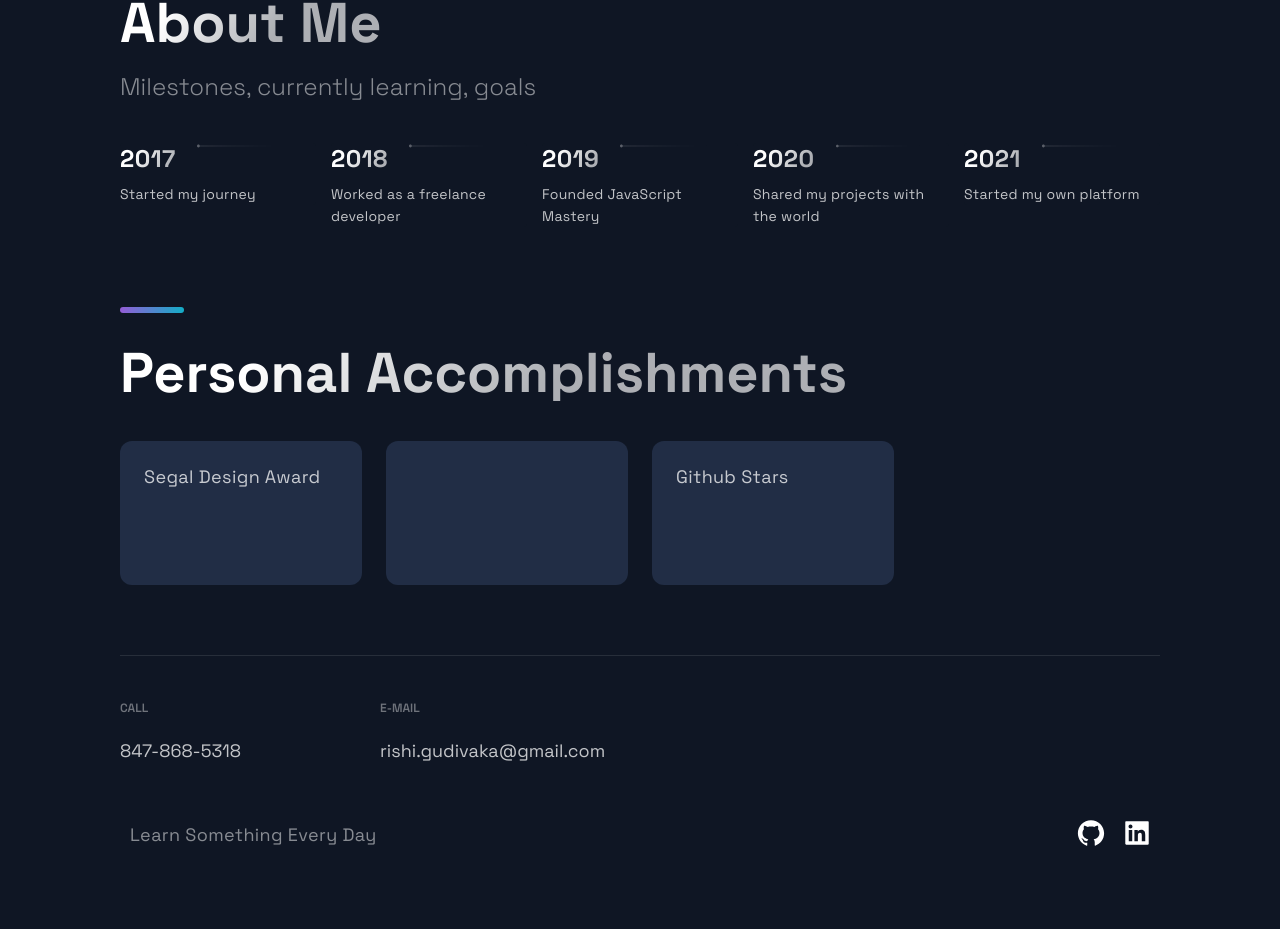
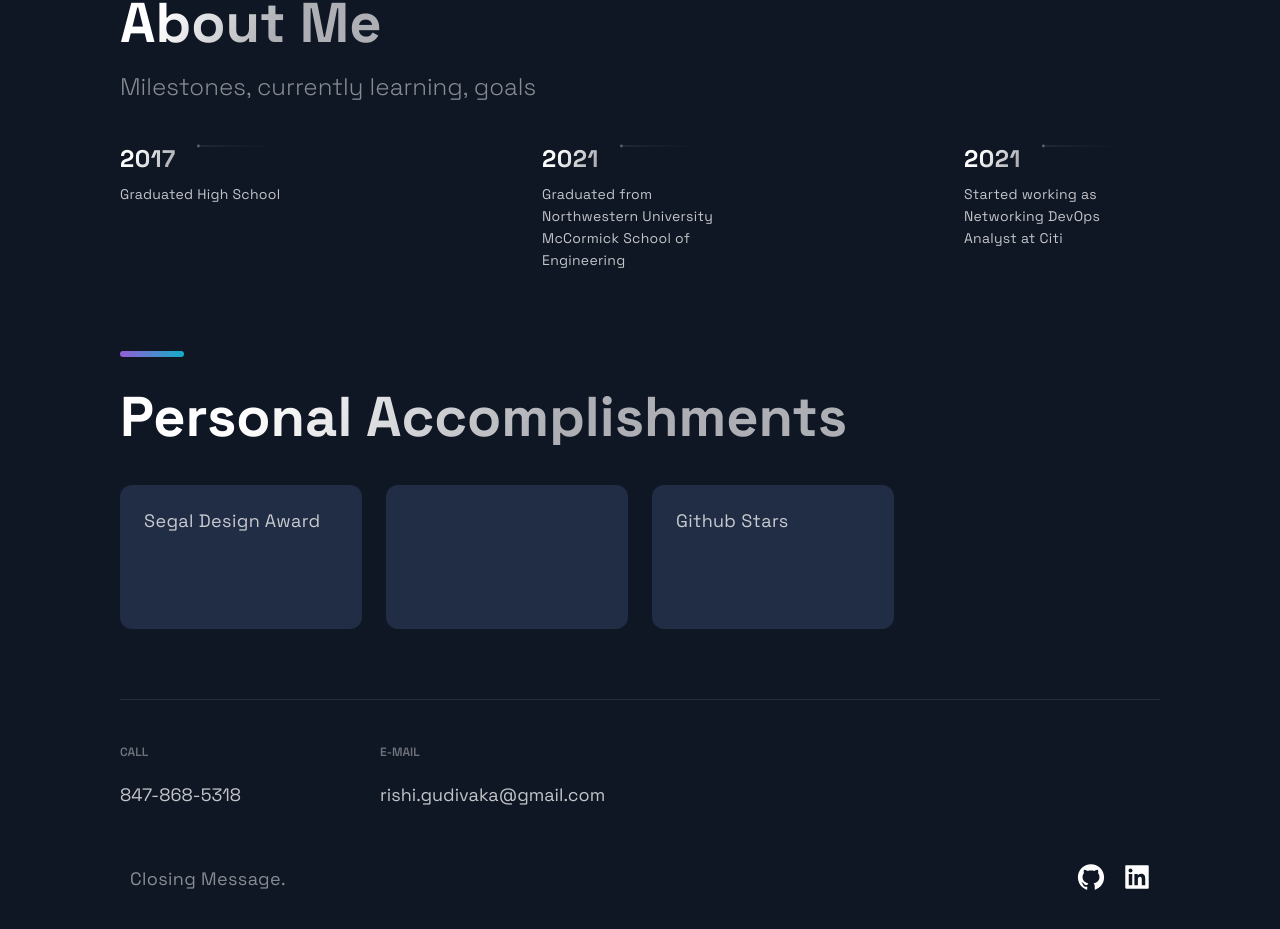
Before and after one commit to rgudivaka/portfolio-website, a Next.js app: page / in a window 1280 px wide. Shown: the part 2489-3418 px from the top of the page. Built offline with nearby package versions, Linux system fonts and the light colour scheme.

Commit message:
added timeline

```diff
--- a/src/components/Footer/Footer.js
+++ b/src/components/Footer/Footer.js
@@ -18,9 +18,7 @@ const Footer = () => {
         </LinkColumn>
       </LinkList>
       <SocialIconsContainer>
-        <CompanyContainer>
-          <Slogan>Learn Something Every Day</Slogan>
-        </CompanyContainer>
+          <Slogan>Closing Message.</Slogan>
       <SocialContainer>
           <SocialIcons href="https://github.com/rgudivaka">
           <AiFillGithub size="3rem" />
--- a/src/constants/constants.js
+++ b/src/constants/constants.js
@@ -11,9 +11,7 @@ export const projects = [
 ];
 
 export const TimeLineData = [
-  { year: 2017, text: 'Started my journey', },
-  { year: 2018, text: 'Worked as a freelance developer', },
-  { year: 2019, text: 'Founded JavaScript Mastery', },
-  { year: 2020, text: 'Shared my projects with the world', },
-  { year: 2021, text: 'Started my own platform', },
+  { year: 2017, text: 'Graduated High School', },
+  { year: 2021, text: 'Graduated from Northwestern University McCormick School of Engineering', },
+  { year: 2021, text: 'Started working as Networking DevOps Analyst at Citi', }
 ];
```
